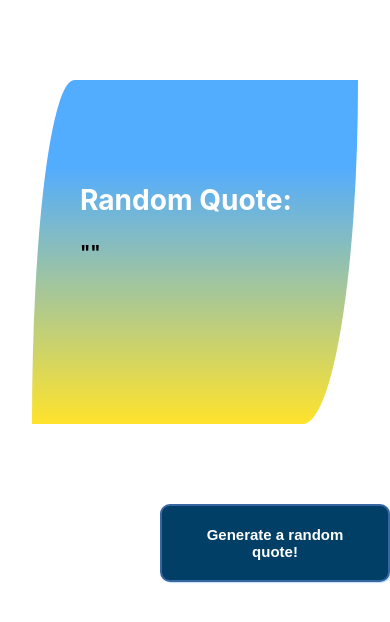
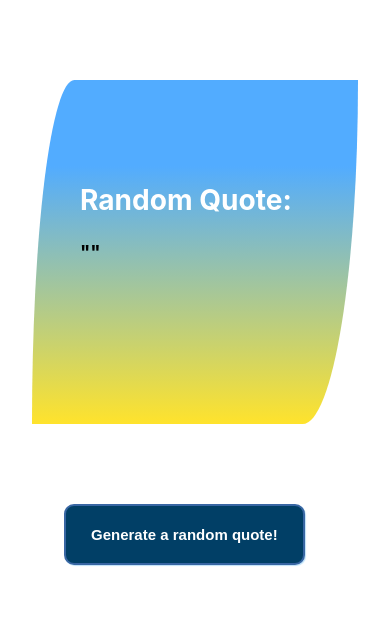
Before and after one commit to rahwafesseha/quote-app, a React (Create React App) app: page / in a window 390 px wide. Shown: the top 622 px of the page. Built offline with nearby package versions, Linux system fonts and the light colour scheme.

Commit message:
slight change

```diff
--- a/src/App.css
+++ b/src/App.css
@@ -37,9 +37,10 @@ button {
    color:#013f66;
    font-weight: bold;;
  }
+
 @media  screen and (max-width: 600px) {
   button {
-    margin-left: 10rem;
+    margin-left: 4rem;
     font-size: 15px;
   }
 }
```
